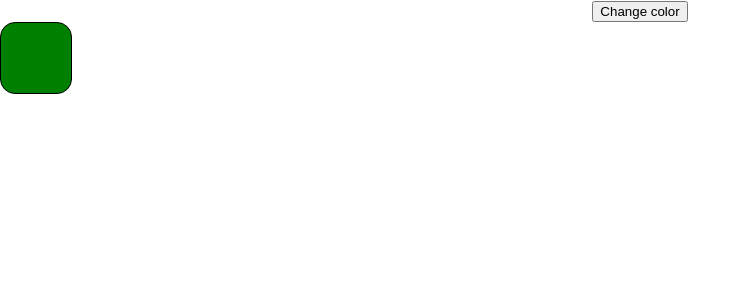
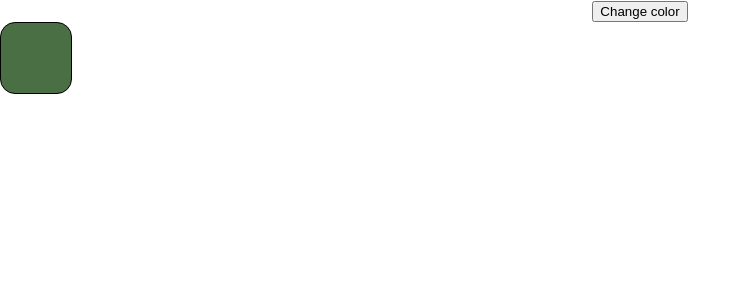
Before and after one commit to philippark/Habitify, a React (Create React App) app: page / in a window 1280 px wide. Shown: the top 300 px of the page, without its empty margins (0-751 px from the left). Built offline with nearby package versions, Linux system fonts and the light colour scheme.

Commit message:
different shades of green

```diff
--- a/src/App.js
+++ b/src/App.js
@@ -2,15 +2,23 @@ import logo from './logo.svg';
 import './App.css';
 import Box from './Box.js'
 import BoxList from './BoxList.js'
-import {useState} from 'react'
+import {useState, useEffect} from 'react'
 
 function App() {
-  const [boxColor, setboxColor] = useState("green");
+  const colors = ["#4B6F44", "#32de84", "#4FFFB0"];
+  let [index, setIndex] = useState(0);
+
+  const [boxColor, setboxColor] = useState(colors[index]);
 
   const clickHandle = ()=>{
-    setboxColor("red");
-    console.log(boxColor);
+    setIndex(index += 1);
+    setboxColor(colors[index]);
+
   }
+
+  useEffect(()=>{
+    console.log(index);
+  })
 
   return (
     <div className="App">
```
